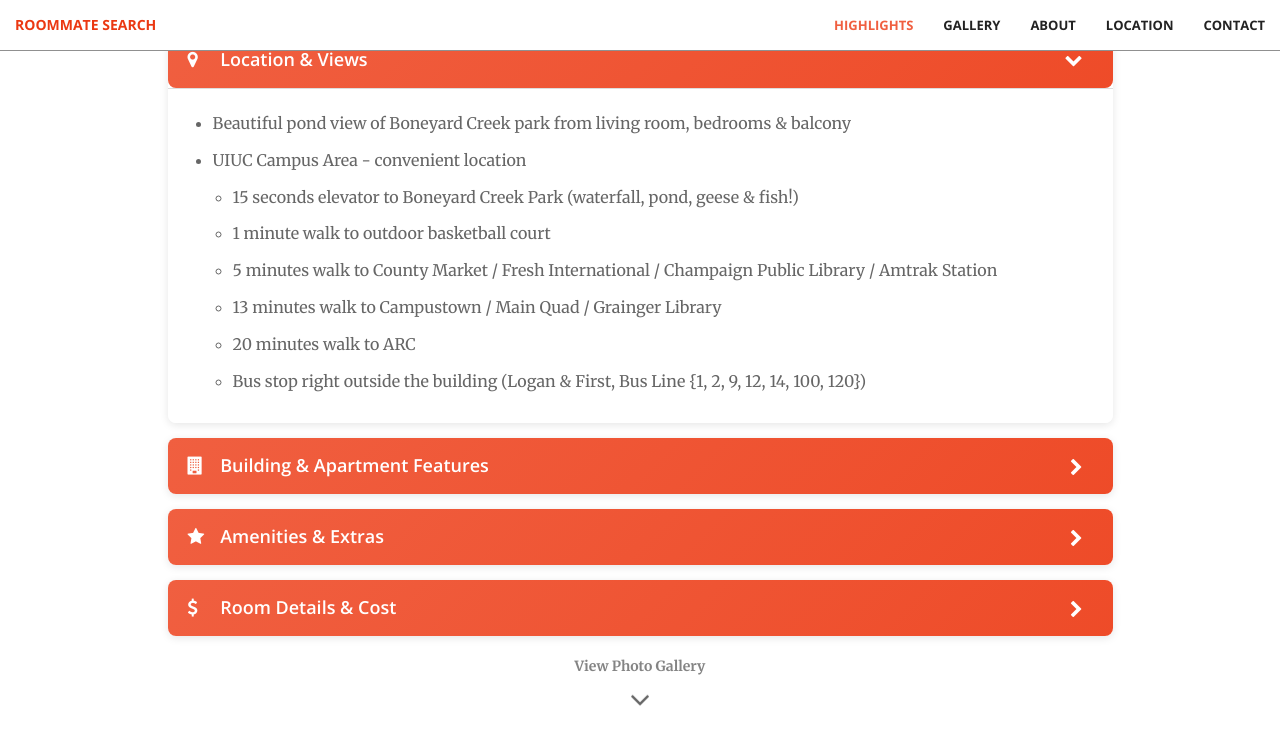
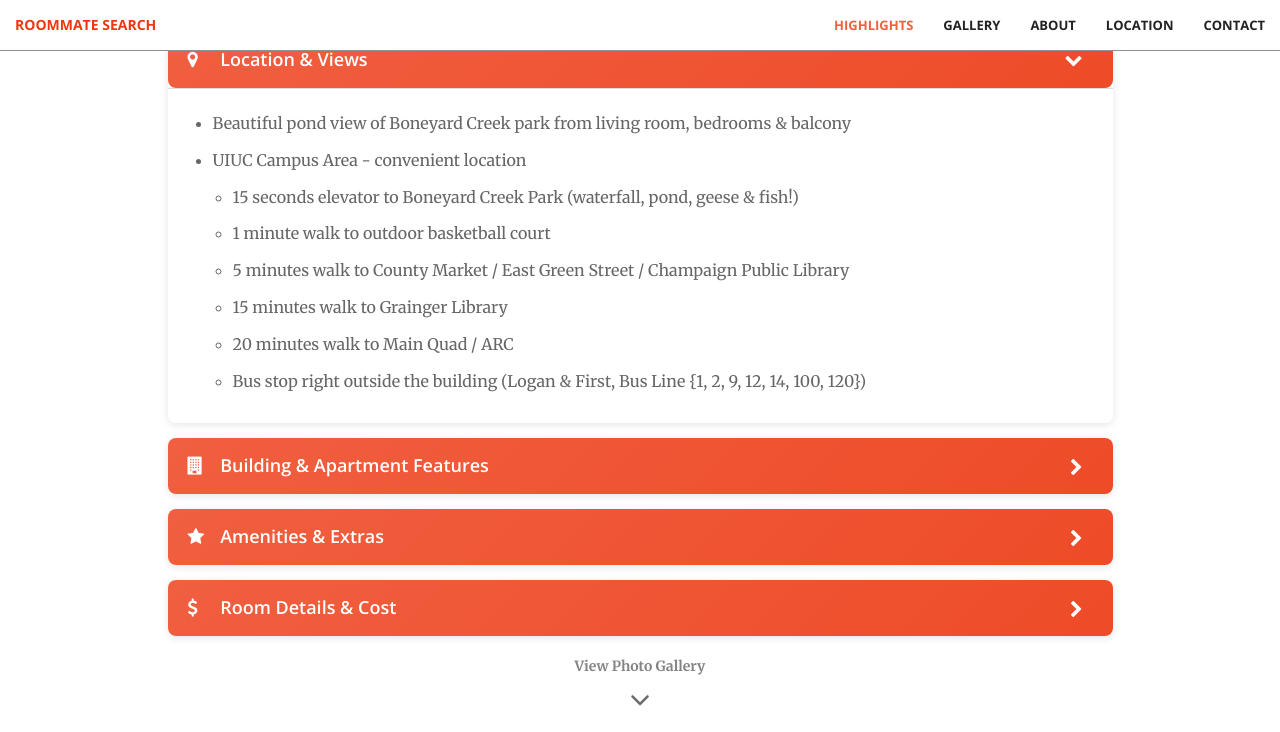
Before and after one commit to Xiaocong-Yang/roommate-info, a Jekyll site: the page built from index.html, in a window 1280 px wide and 900 px high, scrolled down 1044 px, cut to the strip 0-732 px from the top of the window. Built offline with Jekyll 4.4.1, drawn with Linux system fonts in a browser that asks for light colours.

Commit message:
Update walking distances to nearby locations
- Adjusted walking times for more accuracy
- Changed 5 min: County Market / East Green Street / Champaign Public Library
- Changed 15 min: Grainger Library
- Changed 20 min: Main Quad / ARC

```diff
--- a/_includes/services.html
+++ b/_includes/services.html
@@ -29,9 +29,9 @@
                   <ul>
                     <li>15 seconds elevator to Boneyard Creek Park (waterfall, pond, geese & fish!)</li>
                     <li>1 minute walk to outdoor basketball court</li>
-                    <li>5 minutes walk to County Market / Fresh International / Champaign Public Library / Amtrak Station</li>
-                    <li>13 minutes walk to Campustown / Main Quad / Grainger Library</li>
-                    <li>20 minutes walk to ARC</li>
+                    <li>5 minutes walk to County Market / East Green Street / Champaign Public Library</li>
+                    <li>15 minutes walk to Grainger Library</li>
+                    <li>20 minutes walk to Main Quad / ARC</li>
                     <li>Bus stop right outside the building (Logan & First, Bus Line {1, 2, 9, 12, 14, 100, 120})</li>
                   </ul>
                 </ul>
```
